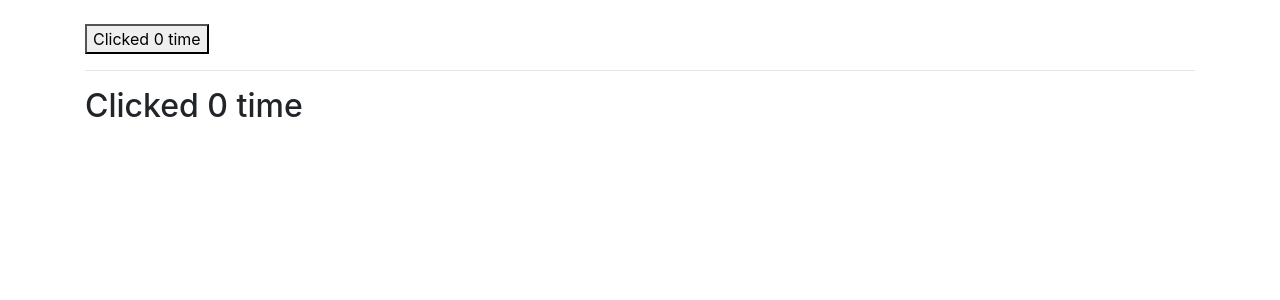
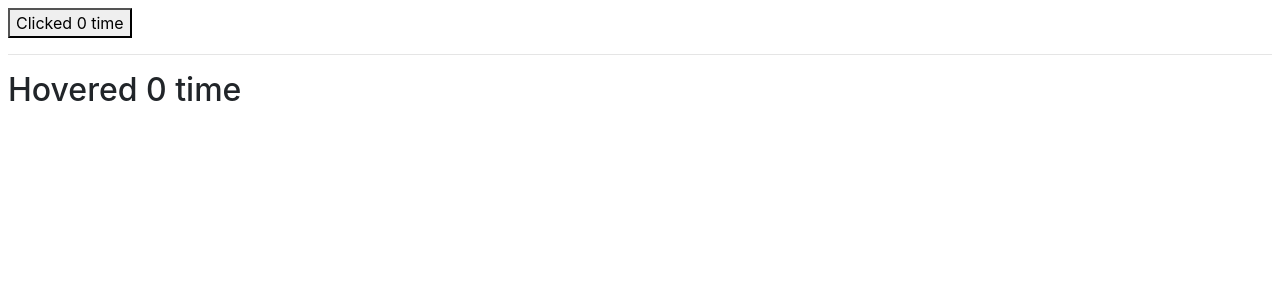
Before and after one commit to onlinegurucool/react-js-tutorial, a React (Create React App) app: page / in a window 1280 px wide. Shown: the top 300 px of the page. Built offline with nearby package versions, Linux system fonts and the light colour scheme.

Commit message:
more changes in basic example

```diff
--- a/src/App.js
+++ b/src/App.js
@@ -1,16 +1,13 @@
 import React from "react";
-import { Container } from "reactstrap";
 import ClickedCounter from "./Components/ClickedCounter";
 import HowerCount from "./Components/HoverCount";
 
 function App() {
   return (
-    <div className="wrapper">
-      <Container className="py-4">
-        <ClickedCounter />
-        <hr />
-        <HowerCount />
-      </Container>
+    <div className="wrapper p-2">
+      <ClickedCounter />
+      <hr />
+      <HowerCount />
     </div>
   );
 }
--- a/src/Components/ClickedCounter.js
+++ b/src/Components/ClickedCounter.js
@@ -2,16 +2,11 @@ import React, { useState } from "react";
 
 const ClickedCounter = () => {
   const [count, setCount] = useState(0);
+  const incrementCount = () => {
+    setCount(count + 1);
+  };
 
-  return (
-    <button
-      onClick={() => {
-        setCount(count + 1);
-      }}
-    >
-      Clicked {count} time
-    </button>
-  );
+  return <button onClick={incrementCount}>Clicked {count} time</button>;
 };
 
 export default ClickedCounter;
--- a/src/Components/HoverCount.js
+++ b/src/Components/HoverCount.js
@@ -3,15 +3,11 @@ import React, { useState } from "react";
 const HowerCount = () => {
   const [count, setCount] = useState(0);
 
-  return (
-    <h2
-      onMouseOver={() => {
-        setCount(count + 1);
-      }}
-    >
-      Clicked {count} time
-    </h2>
-  );
+  const incrementCount = () => {
+    setCount(count + 1);
+  };
+
+  return <h2 onMouseOver={incrementCount}>Hovered {count} time</h2>;
 };
 
 export default HowerCount;
```
